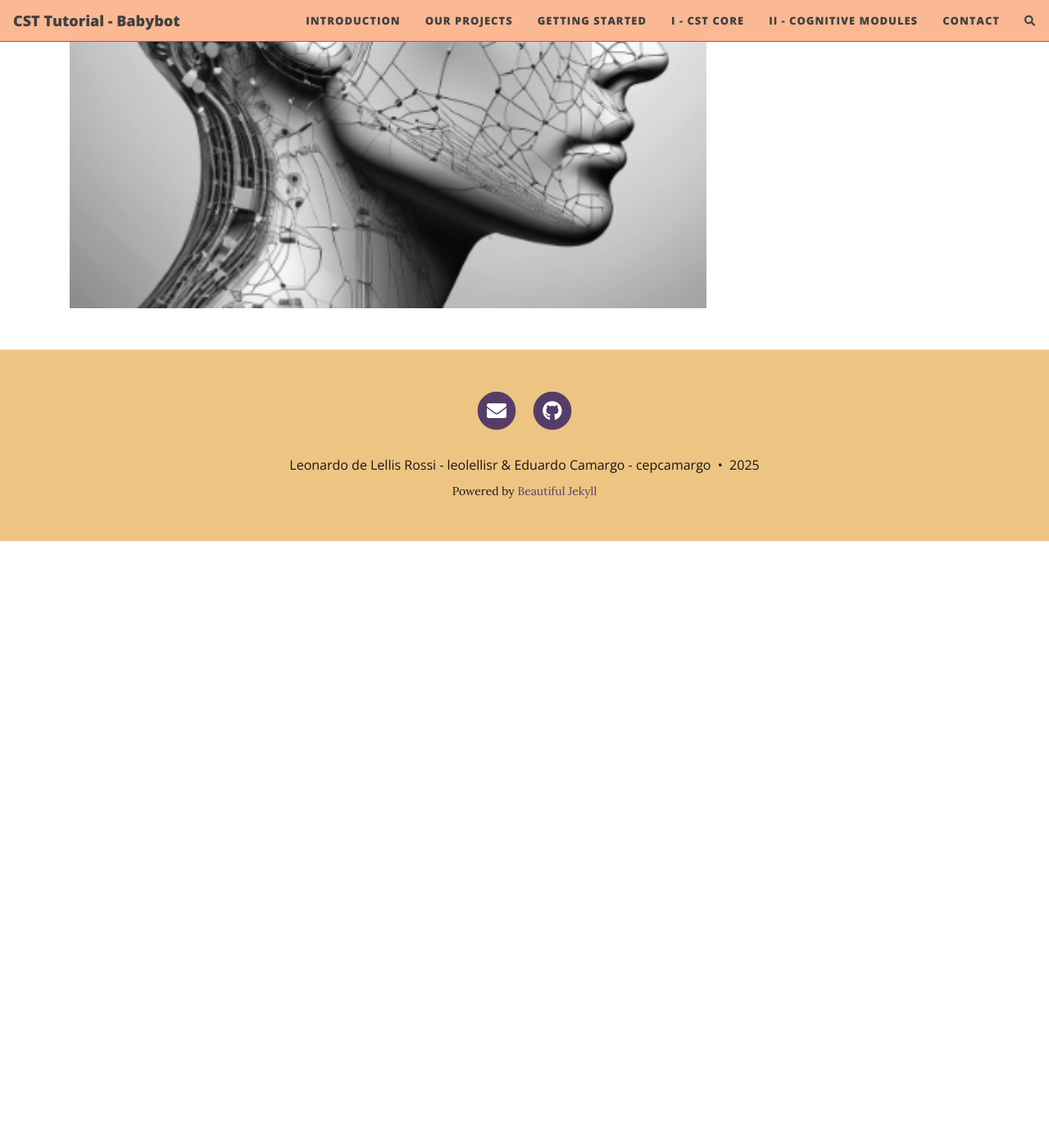
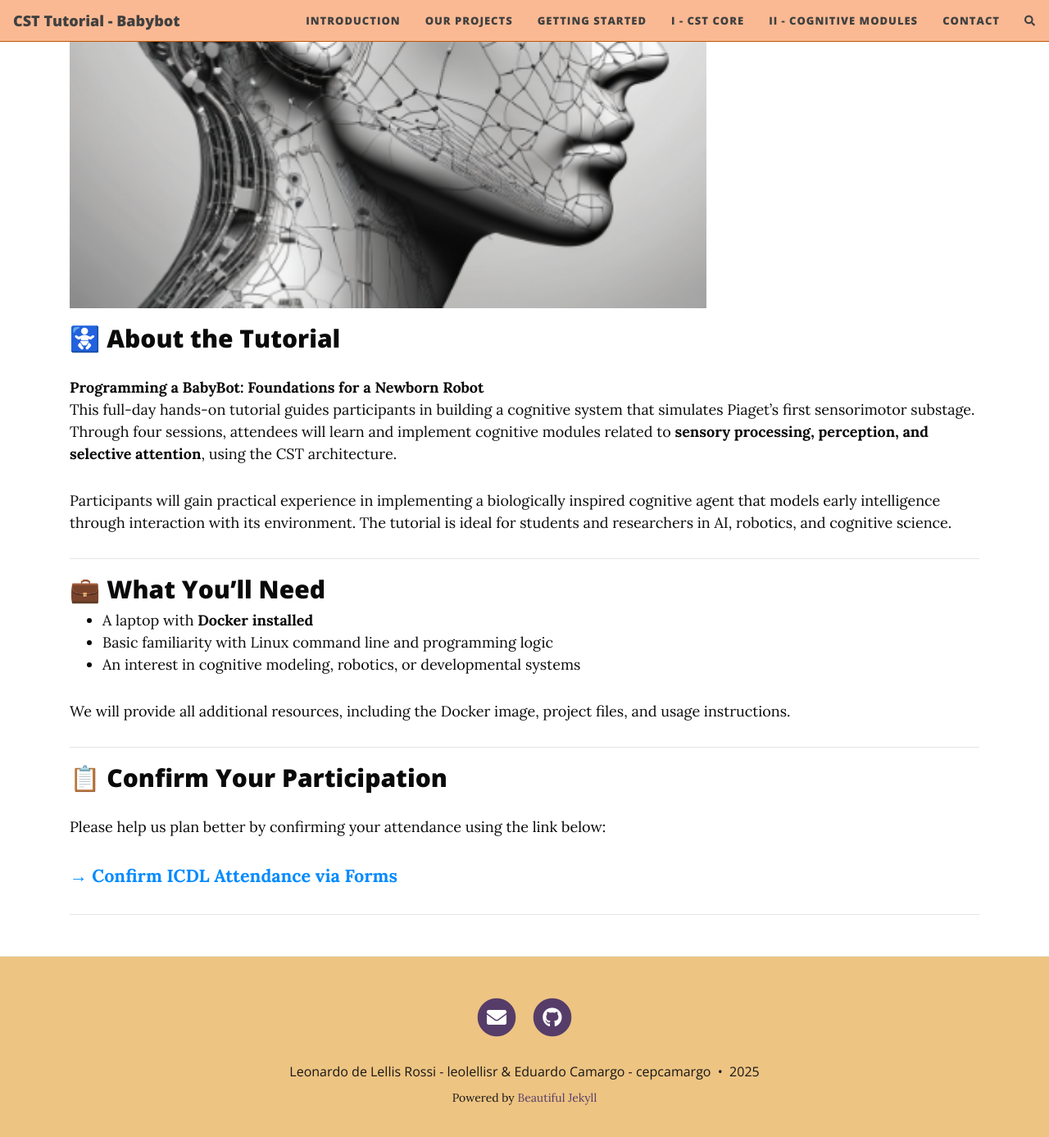
Before and after one commit to H-IAAC/cst-tutorial-babybot.github.io, a Jekyll site: the page built from intro.md, in a window 1280 px wide and 1400 px high, scrolled down 1475 px. Shown: the top 1387 px of the window at 82% size. Built offline with Jekyll 4.4.1, drawn with Linux system fonts in a browser that asks for light colours; nearby versions of some CDN libraries; comment, search, counter and statistics services are not loaded; before the commit the page ends 2135 px from its top, so only the background shows below that.

Commit message:
add forms

```diff
--- a/intro.md
+++ b/intro.md
@@ -18,3 +18,39 @@ The cognitive architecture cycle involves the following steps: acquiring sensory
 <figure>
   <img src="{{'assets/img/intro1.png' | relative_url }}" style="width:70%">
 </figure>
+
+
+
+
+<h2>🚼 About the Tutorial</h2>
+<p>
+  <strong>Programming a BabyBot: Foundations for a Newborn Robot</strong><br>
+  This full-day hands-on tutorial guides participants in building a cognitive system that simulates Piaget’s first sensorimotor substage. Through four sessions, attendees will learn and implement cognitive modules related to <strong>sensory processing, perception, and selective attention</strong>, using the CST architecture.
+</p>
+<p>
+  Participants will gain practical experience in implementing a biologically inspired cognitive agent that models early intelligence through interaction with its environment. The tutorial is ideal for students and researchers in AI, robotics, and cognitive science.
+</p>
+
+<hr>
+
+<h2>💼 What You’ll Need</h2>
+<ul>
+  <li>A laptop with <strong>Docker installed</strong></li>
+  <li>Basic familiarity with Linux command line and programming logic</li>
+  <li>An interest in cognitive modeling, robotics, or developmental systems</li>
+</ul>
+<p>
+  We will provide all additional resources, including the Docker image, project files, and usage instructions.
+</p>
+
+<hr>
+
+<h2>📋 Confirm Your Participation</h2>
+<p>
+  Please help us plan better by confirming your attendance using the link below:
+</p>
+<p>
+  <a href="https://forms.gle/1QpgbQE5YkxbJDhAA" target="_blank" style="font-size: 1.2em; font-weight: bold;">→ Confirm ICDL Attendance via Forms</a>
+</p>
+
+<hr>
```
